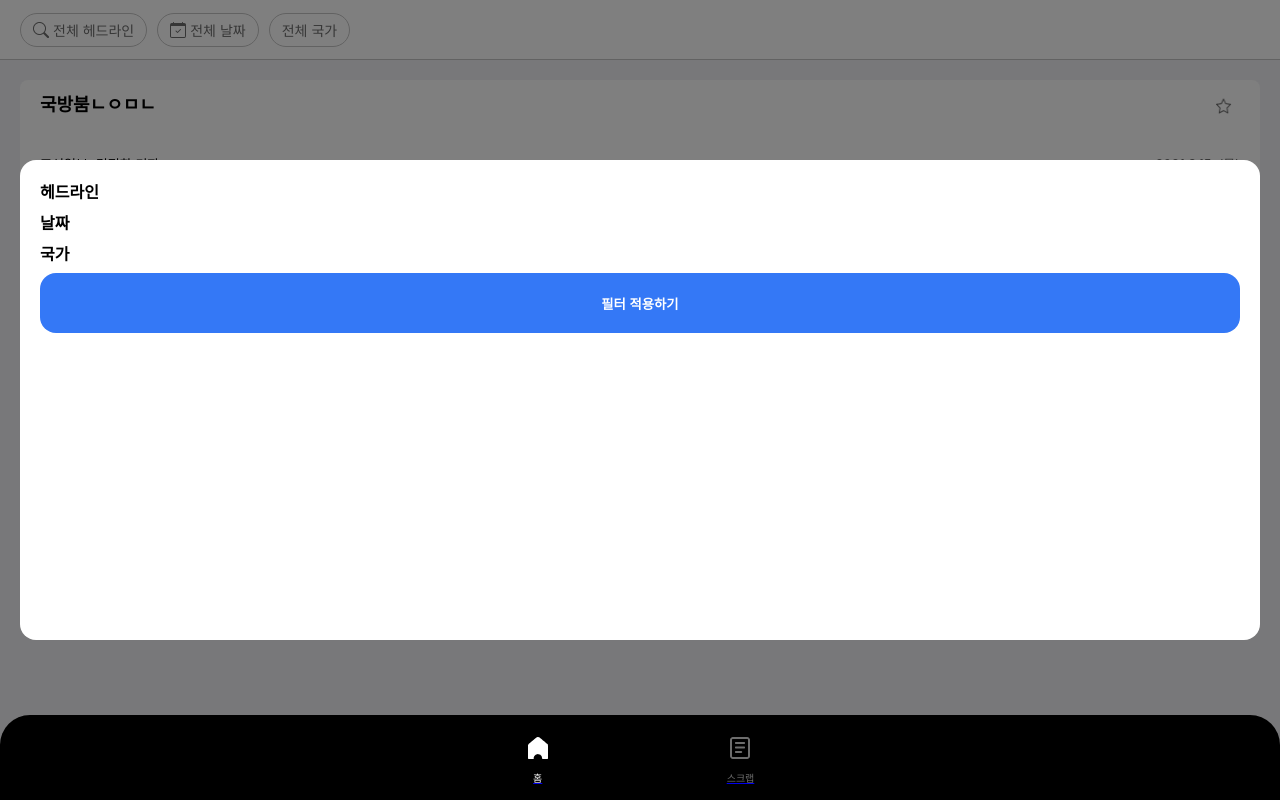
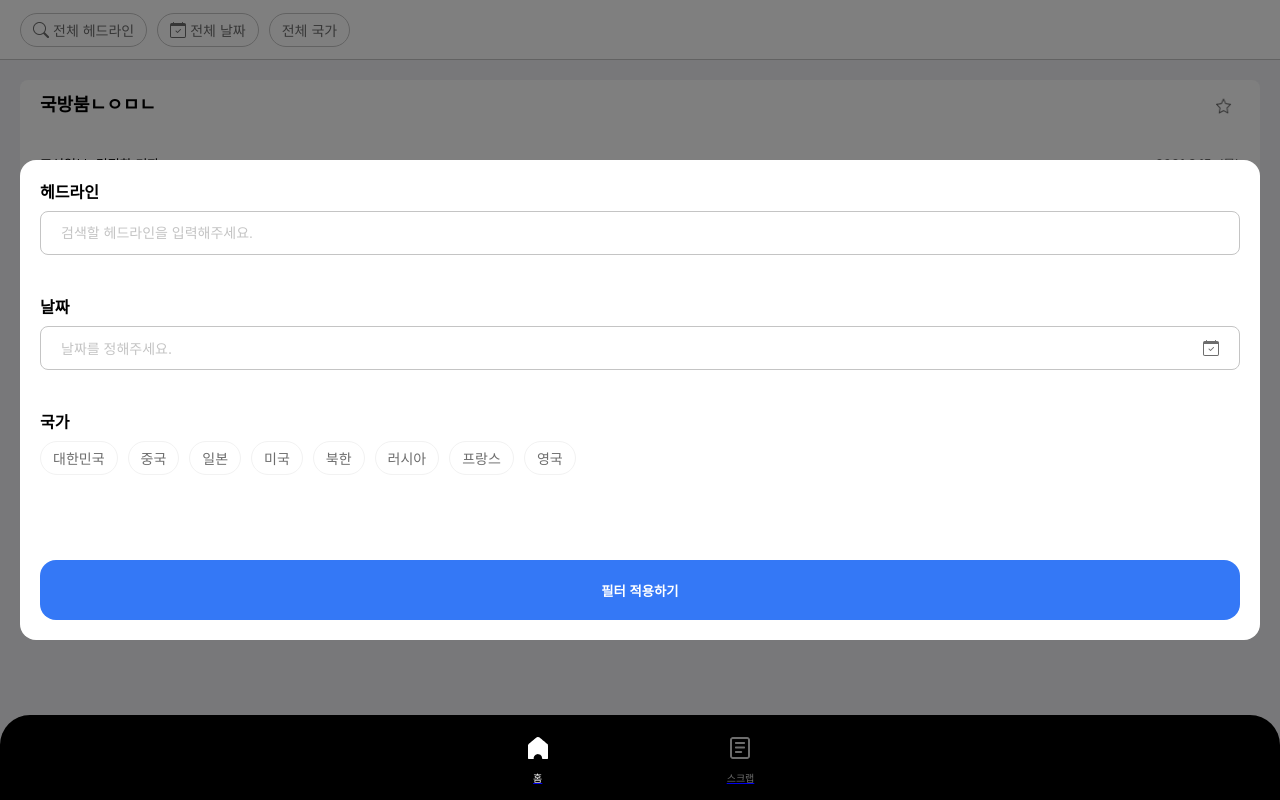
Before and after one commit to peppermintc/news-mobile, a React (Create React App) app: page / in a window 1280 px wide. Both pictures are taken after a click on the element "전체 헤드라인". Built offline with nearby package versions, Linux system fonts and the light colour scheme.

Commit message:
[수정] 모달값을 필터값으로 이름 변경

```diff
--- a/src/components/HomeFilterBar.tsx
+++ b/src/components/HomeFilterBar.tsx
@@ -18,8 +18,8 @@ const Container = styled.div`
 `;
 
 const HomeFilterBar = () => {
-  const isHomeModalOn = useSelector(
-    (state: RootState) => state.news.homeModal.open
+  const isHomeModalOpen = useSelector(
+    (state: RootState) => state.news.homeFilter.modalOpen
   );
 
   return (
@@ -29,7 +29,7 @@ const HomeFilterBar = () => {
         <Filter iconSrc={CalendarIcon} label={"전체 날짜"} />
         <Filter label={"전체 국가"} />
       </Container>
-      {isHomeModalOn && <HomeFilterModal />}
+      {isHomeModalOpen && <HomeFilterModal />}
     </>
   );
 };
--- a/src/components/HomeFilterModal.tsx
+++ b/src/components/HomeFilterModal.tsx
@@ -1,4 +1,21 @@
+import { ChangeEvent, useState } from "react";
+import { useSelector } from "react-redux";
 import styled from "styled-components";
+import useActionCreators from "../hooks/useActionCreators";
+import CalendarGray from "../img/calendarIcon.png";
+import { Filter } from "../interfaces";
+import { RootState } from "../modules";
+
+const COUNTRIES = [
+  "대한민국",
+  "중국",
+  "일본",
+  "미국",
+  "북한",
+  "러시아",
+  "프랑스",
+  "영국",
+];
 
 const Background = styled.div`
   background-color: black;
@@ -21,6 +38,13 @@ const Container = styled.div`
   width: calc(100% - 40px);
   height: 480px;
   padding: 20px;
+  display: flex;
+  flex-direction: column;
+`;
+
+const Inputs = styled.div`
+  width: 100%;
+  flex: 1;
 `;
 
 const Label = styled.div`
@@ -28,6 +52,52 @@ const Label = styled.div`
   line-height: 24px;
   font-weight: 600;
   margin-bottom: 7px;
+`;
+
+const HeadLineInput = styled.input`
+  width: 100%;
+  height: 44px;
+  border: 1px solid #c4c4c4;
+  border-radius: 8px;
+  padding: 10px 20px;
+  font-size: 14px;
+  margin-bottom: 40px;
+
+  &::placeholder {
+    color: #c4c4c4;
+  }
+  &:focus {
+    outline: none;
+  }
+`;
+
+const DateInput = styled.div`
+  width: 100%;
+  height: 44px;
+  border: 1px solid #c4c4c4;
+  border-radius: 8px;
+  padding: 10px 20px;
+  font-size: 14px;
+  margin-bottom: 40px;
+  display: flex;
+  justify-content: space-between;
+  align-items: center;
+  color: #c4c4c4;
+`;
+
+const Countries = styled.div`
+  display: flex;
+  flex-wrap: wrap;
+  gap: 10px;
+`;
+
+const CountryButton = styled.div`
+  height: 34px;
+  padding: 6px 12px 4px;
+  border-radius: 30px;
+  border: 1px solid #f2f2f2;
+  font-size: 14px;
+  color: #6d6d6d;
 `;
 
 const ApplyButton = styled.button`
@@ -44,13 +114,50 @@ const ApplyButton = styled.button`
 `;
 
 const HomeFilterModal = () => {
+  const [filterValues, setFilterValues] = useState<Filter>();
+
+  const homeFilter = useSelector((state: RootState) => state.news.homeFilter);
+
+  const { closeHomeModal } = useActionCreators();
+
+  const onHeadLineInputChange = (e: ChangeEvent<HTMLInputElement>) => {
+    const newCurrentHeadLine = e.target.value;
+    const newFilterValues: Filter = {
+      ...homeFilter,
+      currentHeadLine: newCurrentHeadLine,
+    };
+
+    setFilterValues(newFilterValues);
+  };
+
+  const onApplyButtonClick = () => {
+    closeHomeModal();
+  };
+
   return (
     <>
       <Container>
-        <Label>헤드라인</Label>
-        <Label>날짜</Label>
-        <Label>국가</Label>
-        <ApplyButton>필터 적용하기</ApplyButton>
+        <Inputs>
+          <Label>헤드라인</Label>
+          <HeadLineInput
+            placeholder={"검색할 헤드라인을 입력해주세요."}
+            onChange={onHeadLineInputChange}
+          />
+
+          <Label>날짜</Label>
+          <DateInput>
+            {"날짜를 정해주세요."}
+            <img src={CalendarGray} alt="date" />
+          </DateInput>
+
+          <Label>국가</Label>
+          <Countries>
+            {COUNTRIES.map((country) => (
+              <CountryButton>{country}</CountryButton>
+            ))}
+          </Countries>
+        </Inputs>
+        <ApplyButton onClick={onApplyButtonClick}>필터 적용하기</ApplyButton>
       </Container>
       <Background />
     </>
--- a/src/components/ScrapFilterBar.tsx
+++ b/src/components/ScrapFilterBar.tsx
@@ -18,8 +18,8 @@ const Container = styled.div`
 `;
 
 const ScrapFilterBar = () => {
-  const isScrapModalOn = useSelector(
-    (state: RootState) => state.news.scrapModal.open
+  const isScrapModalOpen = useSelector(
+    (state: RootState) => state.news.scrapFilter.modalOpen
   );
 
   return (
@@ -29,7 +29,7 @@ const ScrapFilterBar = () => {
         <Filter iconSrc={CalendarIcon} label={"전체 날짜"} />
         <Filter label={"전체 국가"} />
       </Container>
-      {isScrapModalOn && <ScrapFilterModal />}
+      {isScrapModalOpen && <ScrapFilterModal />}
     </>
   );
 };
--- a/src/interfaces/index.ts
+++ b/src/interfaces/index.ts
@@ -1,7 +1,7 @@
 export type Page = "home" | "scrap";
 
-export interface Modal {
-  open: boolean;
+export interface Filter {
+  modalOpen: boolean;
   currentHeadLine: string;
   currentDate: string;
   currentCountry: string;
--- a/src/modules/news.ts
+++ b/src/modules/news.ts
@@ -1,6 +1,6 @@
 import { Dispatch } from "redux";
 import { RootState } from ".";
-import { Modal, Page } from "../interfaces";
+import { Filter, Page } from "../interfaces";
 
 // Interfaces
 interface Action {
@@ -10,60 +10,60 @@ interface Action {
 
 export interface NewsState {
   currentPage: Page;
-  homeModal: Modal;
-  scrapModal: Modal;
+  homeFilter: Filter;
+  scrapFilter: Filter;
 }
 
 // Action Types
 const SET_CURRENT_PAGE = "SET_CURRENT_PAGE";
-const SET_HOME_MODAL = "SET_HOME_MODAL";
-const SET_SCRAP_MODAL = "SET_SCRAP_MODAL";
+const SET_HOME_FILTER = "SET_HOME_FILTER";
+const SET_SCRAP_FILTER = "SET_SCRAP_FILTER";
 
 // Action Creators
 export const openHomeModal =
   () => (dispatch: Dispatch, getState: () => RootState) => {
-    const { homeModal } = getState().news;
+    const { homeFilter } = getState().news;
     dispatch({
-      type: SET_HOME_MODAL,
+      type: SET_HOME_FILTER,
       payload: {
-        ...homeModal,
-        open: true,
+        ...homeFilter,
+        modalOpen: true,
       },
     });
   };
 
 export const closeHomeModal =
   () => (dispatch: Dispatch, getState: () => RootState) => {
-    const { homeModal } = getState().news;
+    const { homeFilter } = getState().news;
     dispatch({
-      type: SET_HOME_MODAL,
+      type: SET_HOME_FILTER,
       payload: {
-        ...homeModal,
-        open: false,
+        ...homeFilter,
+        modalOpen: false,
       },
     });
   };
 
 export const openScrapModal =
   () => (dispatch: Dispatch, getState: () => RootState) => {
-    const { scrapModal } = getState().news;
+    const { scrapFilter } = getState().news;
     dispatch({
-      type: SET_SCRAP_MODAL,
+      type: SET_SCRAP_FILTER,
       payload: {
-        ...scrapModal,
-        open: true,
+        ...scrapFilter,
+        modalOpen: true,
       },
     });
   };
 
 export const closeScrapModal =
   () => (dispatch: Dispatch, getState: () => RootState) => {
-    const { scrapModal } = getState().news;
+    const { scrapFilter } = getState().news;
     dispatch({
-      type: SET_SCRAP_MODAL,
+      type: SET_SCRAP_FILTER,
       payload: {
-        ...scrapModal,
-        open: false,
+        ...scrapFilter,
+        modalOpen: false,
       },
     });
   };
@@ -75,17 +75,33 @@ export const setCurrentPage = (newPage: Page) => async (dispatch: Dispatch) => {
   });
 };
 
+export const setHomeFilter =
+  (newHomeFilter: Filter) => (dispatch: Dispatch) => {
+    dispatch({
+      type: SET_HOME_FILTER,
+      payload: newHomeFilter,
+    });
+  };
+
+export const setScrapFilter =
+  (newScrapFilter: Filter) => (dispatch: Dispatch) => {
+    dispatch({
+      type: SET_SCRAP_FILTER,
+      payload: newScrapFilter,
+    });
+  };
+
 // Initial State
 const initialState: NewsState = {
   currentPage: "home",
-  homeModal: {
-    open: false,
+  homeFilter: {
+    modalOpen: false,
     currentHeadLine: "",
     currentDate: "",
     currentCountry: "",
   },
-  scrapModal: {
-    open: false,
+  scrapFilter: {
+    modalOpen: false,
     currentHeadLine: "",
     currentDate: "",
     currentCountry: "",
@@ -100,15 +116,15 @@ const newsReducer = (state: NewsState = initialState, action: Action) => {
         ...state,
         currentPage: action.payload,
       };
-    case SET_HOME_MODAL:
+    case SET_HOME_FILTER:
       return {
         ...state,
-        homeModal: action.payload,
+        homeFilter: action.payload,
       };
-    case SET_SCRAP_MODAL:
+    case SET_SCRAP_FILTER:
       return {
         ...state,
-        scrapModal: action.payload,
+        scrapFilter: action.payload,
       };
     default:
       return state;
```
